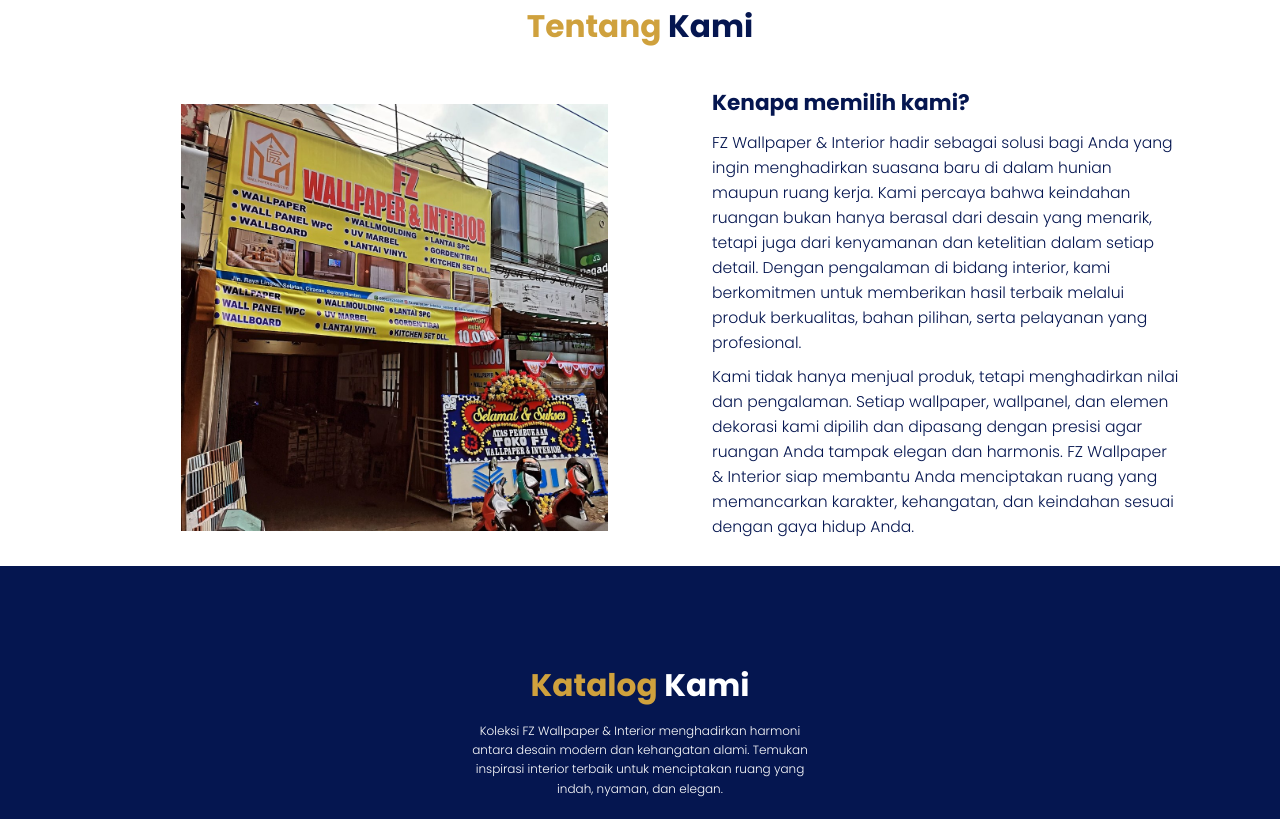
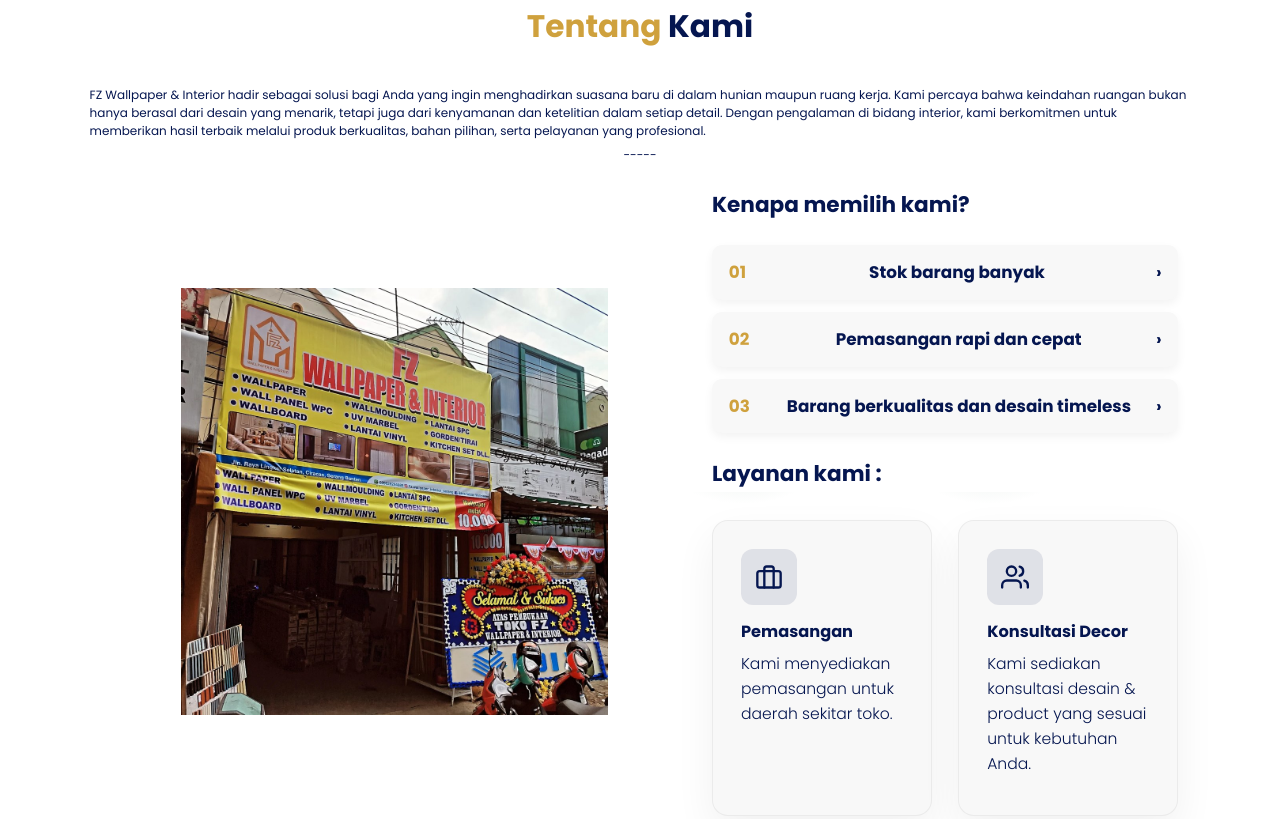
Before and after one commit to umarrzidan/fz-wallpaper-interior, a plain HTML site: page index.html in a window 1280 px wide. Shown: the part 893-1712 px from the top of the page. Drawn offline with nearby package versions, Linux system fonts and the light colour scheme.

Commit message:
revisi tentang kami

```diff
--- /dev/null
+++ b/css/accordion.css
@@ -0,0 +1,70 @@
+/* Accordion Styles */
+.accordion {
+  margin-top: 2rem;
+  display: flex;
+  flex-direction: column;
+  gap: 1rem;
+}
+
+.accordion-item {
+  background: #f8f8f8;
+  border-radius: 10px;
+  overflow: hidden;
+  box-shadow: 0 4px 10px rgba(0, 0, 0, 0.05);
+  transition: all 0.3s ease;
+}
+
+.accordion-header {
+  width: 100%;
+  display: flex;
+  align-items: center;
+  justify-content: space-between;
+  background: none;
+  border: none;
+  font-size: 1.4rem;
+  font-weight: 600;
+  color: var(--bg);
+  padding: 1.2rem 1.4rem;
+  cursor: pointer;
+  transition: background 0.3s ease;
+}
+
+.accordion-header:hover {
+  background: #ececec;
+}
+
+.accordion-header .number {
+  font-weight: 700;
+  color: var(--primary);
+  margin-right: 1rem;
+}
+
+.accordion-header .icon {
+  transition: transform 0.3s ease;
+  font-size: 1.4rem;
+  color: var(--bg);
+}
+
+.accordion-item.active .accordion-header .icon {
+  transform: rotate(90deg);
+}
+
+.accordion-content {
+  max-height: 0;
+  overflow: hidden;
+  padding: 0 1.4rem;
+  background: #fff;
+  transition: max-height 0.4s ease, padding 0.3s ease;
+}
+
+.accordion-item.active .accordion-content {
+  max-height: 150px;
+  padding: 1rem 1.4rem 1.4rem;
+}
+
+.accordion-content p {
+  font-size: 1.3rem;
+  color: var(--bg);
+  line-height: 1.6;
+  margin: 0;
+}
--- /dev/null
+++ b/css/features.css
@@ -0,0 +1,91 @@
+/* ===== Features / Layanan di bawah About ===== */
+.about-services {
+  margin-top: 2.5rem;
+}
+
+.features-grid {
+  display: grid;
+  grid-template-columns: repeat(2, minmax(0, 1fr));
+  gap: 26px;
+}
+
+/* Kartu */
+.feature-card {
+  background: #f8f8f8; /* nuansa krem sangat muda */
+  border-radius: 16px;
+  padding: 28px;
+  border: 1px solid rgba(0, 0, 0, 0.05);
+  box-shadow: 0 16px 40px rgba(0, 0, 0, 0.06);
+  transition: transform 0.25s ease, box-shadow 0.25s ease;
+  position: relative;
+  isolation: isolate;
+}
+
+/* soft vignette seperti contoh */
+.feature-card::before {
+  content: "";
+  position: absolute;
+  inset: -10% -10% auto;
+  height: 120px;
+  background: radial-gradient(
+    120px 60px at 20% -20%,
+    rgba(110, 147, 122, 0.12),
+    transparent 60%
+  );
+  z-index: -1;
+}
+
+.feature-card:hover {
+  transform: translateY(-4px);
+  box-shadow: 0 20px 56px rgba(0, 0, 0, 0.1);
+}
+
+/* Ikon */
+.feature-icon {
+  width: 56px;
+  height: 56px;
+  display: grid;
+  place-items: center;
+  border-radius: 12px;
+  background: rgba(5, 22, 80, 0.1); /* hijau lembut samar */
+  color: var(--bg); /* hijau brand (samakan dg situsmu) */
+  margin-bottom: 14px;
+}
+.feature-icon svg {
+  width: 28px;
+  height: 28px;
+}
+
+/* Judul & teks */
+.feature-card h4 {
+  margin: 0 0 8px;
+  font-size: 1.35rem;
+  color: var(--bg); /* judul hijau gelap */
+  font-weight: 700;
+}
+.feature-card p {
+  margin: 0;
+  font-size: 1.05rem;
+  line-height: 1.7;
+  color: var(--bg); /* teks gelap */
+}
+
+/* Responsif */
+@media (max-width: 1200px) {
+  .features-grid {
+    grid-template-columns: repeat(2, minmax(0, 1fr));
+  }
+}
+@media (max-width: 900px) {
+  .features-grid {
+    grid-template-columns: repeat(2, minmax(0, 1fr));
+  }
+}
+@media (max-width: 540px) {
+  .features-grid {
+    grid-template-columns: 1fr;
+  }
+  .feature-card {
+    padding: 22px;
+  }
+}
--- a/css/style.css
+++ b/css/style.css
@@ -170,7 +170,10 @@
   background-color: #fff;
   color: var(--bg);
 }
-.about,
+.about {
+  padding: 8rem 7% 4rem;
+}
+
 .menu,
 .contact {
   padding: 8rem 7% 1.4rem;
@@ -198,7 +201,7 @@
   flex: 1 1 45rem;
   display: flex;              /* Jadikan kontainer flex */
   justify-content: center;    /* Tengahkan secara horizontal */
-  align-items: center;        /* Tengahkan secara vertikal */
+  align-items: center;
 }
 
 .about .row .about-img img {
--- a/index.html
+++ b/index.html
@@ -13,12 +13,19 @@
       rel="stylesheet"
     />
 
+    <!-- fontawesome icons -->
+    <script
+      src="https://kit.fontawesome.com/903f6a3fe0.js"
+      crossorigin="anonymous"
+    ></script>
     <!-- Feather icons -->
     <script src="https://unpkg.com/feather-icons"></script>
 
     <!-- My style -->
     <link rel="stylesheet" href="css/reset.css" />
     <link rel="stylesheet" href="css/style.css" />
+    <link rel="stylesheet" href="css/accordion.css" />
+    <link rel="stylesheet" href="css/features.css" />
   </head>
   <body>
     <!-- Navbar Start -->
@@ -71,6 +78,18 @@
     <!-- about section start -->
     <section class="about" id="about">
       <h2><span>Tentang</span> Kami</h2>
+      <p style="padding-bottom: 0.5rem">
+        FZ Wallpaper & Interior hadir sebagai solusi bagi Anda yang ingin
+        menghadirkan suasana baru di dalam hunian maupun ruang kerja. Kami
+        percaya bahwa keindahan ruangan bukan hanya berasal dari desain yang
+        menarik, tetapi juga dari kenyamanan dan ketelitian dalam setiap detail.
+        Dengan pengalaman di bidang interior, kami berkomitmen untuk memberikan
+        hasil terbaik melalui produk berkualitas, bahan pilihan, serta pelayanan
+        yang profesional.
+      </p>
+      <p style="padding-bottom: 2rem; text-align: center;">
+        -----
+      </p>
 
       <div class="row">
         <div class="about-img">
@@ -78,23 +97,70 @@
         </div>
         <div class="content">
           <h3>Kenapa memilih kami?</h3>
-          <p>
-            FZ Wallpaper & Interior hadir sebagai solusi bagi Anda yang ingin
-            menghadirkan suasana baru di dalam hunian maupun ruang kerja. Kami
-            percaya bahwa keindahan ruangan bukan hanya berasal dari desain yang
-            menarik, tetapi juga dari kenyamanan dan ketelitian dalam setiap
-            detail. Dengan pengalaman di bidang interior, kami berkomitmen untuk
-            memberikan hasil terbaik melalui produk berkualitas, bahan pilihan,
-            serta pelayanan yang profesional.
-          </p>
-          <p>
-            Kami tidak hanya menjual produk, tetapi menghadirkan nilai dan
-            pengalaman. Setiap wallpaper, wallpanel, dan elemen dekorasi kami
-            dipilih dan dipasang dengan presisi agar ruangan Anda tampak elegan
-            dan harmonis. FZ Wallpaper & Interior siap membantu Anda menciptakan
-            ruang yang memancarkan karakter, kehangatan, dan keindahan sesuai
-            dengan gaya hidup Anda.
-          </p>
+
+          <!-- Accordion Start -->
+          <div class="accordion">
+            <div class="accordion-item">
+              <button class="accordion-header">
+                <span class="number">01</span> Stok barang banyak
+                <span class="icon">›</span>
+              </button>
+              <div class="accordion-content">
+                <p>
+                  Kami memiliki banyak stok barang yang siap untuk dipasang.
+                </p>
+              </div>
+            </div>
+
+            <div class="accordion-item">
+              <button class="accordion-header">
+                <span class="number">02</span> Pemasangan rapi dan cepat
+                <span class="icon">›</span>
+              </button>
+              <div class="accordion-content">
+                <p>
+                  Tim kami memastikan hasil pemasangan rapi, cepat, dan presisi.
+                </p>
+              </div>
+            </div>
+
+            <div class="accordion-item">
+              <button class="accordion-header">
+                <span class="number">03</span> Barang berkualitas dan desain
+                timeless
+                <span class="icon">›</span>
+              </button>
+              <div class="accordion-content">
+                <p>
+                  Kami menggunakan bahan premium dengan desain yang elegan dan
+                  tahan lama mengikuti tren interior modern.
+                </p>
+              </div>
+            </div>
+          </div>
+          <!-- Accordion End -->
+
+          <!-- features start -->
+          <h3 style="padding-top: 2rem">Layanan kami :</h3>
+          <div class="about-services">
+            <div class="features-grid">
+              <article class="feature-card">
+                <div class="feature-icon"><i data-feather="briefcase"></i></div>
+                <h4>Pemasangan</h4>
+                <p>Kami menyediakan pemasangan untuk daerah sekitar toko.</p>
+              </article>
+
+              <article class="feature-card">
+                <div class="feature-icon"><i data-feather="users"></i></div>
+                <h4>Konsultasi Decor</h4>
+                <p>
+                  Kami sediakan konsultasi desain & product yang sesuai untuk
+                  kebutuhan Anda.
+                </p>
+              </article>
+            </div>
+          </div>
+          <!-- features end -->
         </div>
       </div>
     </section>
@@ -384,5 +450,51 @@
 
     <!-- Javascript -->
     <script src="js/script.js"></script>
+
+    <!-- accordion js -->
+    <script>
+      const accordions = document.querySelectorAll(".accordion-item");
+
+      accordions.forEach((item) => {
+        const header = item.querySelector(".accordion-header");
+        header.addEventListener("click", () => {
+          const openItem = document.querySelector(".accordion-item.active");
+          if (openItem && openItem !== item) {
+            openItem.classList.remove("active");
+          }
+          item.classList.toggle("active");
+        });
+      });
+    </script>
+
+    <!-- features js -->
+    <script>
+      // Render feather icons (pastikan sudah menyertakan feather.min.js di halaman)
+      if (window.feather) {
+        feather.replace();
+      }
+
+      // Opsi: efek fade-in saat cards masuk viewport
+      const cards = document.querySelectorAll(".feature-card");
+      const io = new IntersectionObserver(
+        (entries) => {
+          entries.forEach((e) => {
+            if (e.isIntersecting) {
+              e.target.style.opacity = 1;
+              e.target.style.transform = "translateY(0)";
+              io.unobserve(e.target);
+            }
+          });
+        },
+        { threshold: 0.12 }
+      );
+
+      cards.forEach((c) => {
+        c.style.opacity = 0;
+        c.style.transform = "translateY(12px)";
+        c.style.transition = "opacity .5s ease, transform .5s ease";
+        io.observe(c);
+      });
+    </script>
   </body>
 </html>
```
